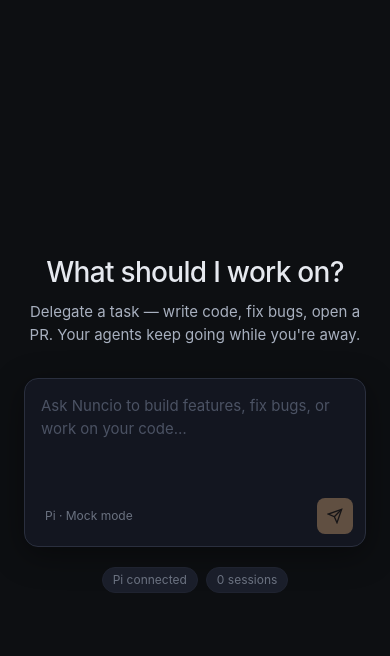
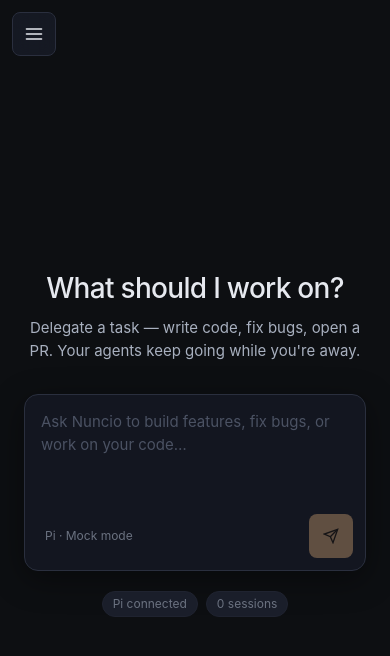
Before and after one commit to oscarlehuu/nuncio, a React (Vite) app in the folder apps/web/: page / in a window 390 px wide. Shown: the top 656 px of the page. Built offline with nearby package versions, Linux system fonts and the light colour scheme; no server answers.

Commit message:
feat(web): mobile sidebar drawer and safe-area polish
Port mobile drawer, scrim overlay, safe-area insets, and 44px touch
targets from mockup.html for viewports ≤768px.

```diff
--- a/apps/web/src/App.tsx
+++ b/apps/web/src/App.tsx
@@ -13,6 +13,7 @@ export default function App() {
   const [sessions, setSessions] = useState<Session[]>([]);
   const [activeId, setActiveId] = useState<string | null>(null);
   const [creating, setCreating] = useState(false);
+  const [sidebarOpen, setSidebarOpen] = useState(false);
   const events = useSessionStream(activeId);
 
   const refresh = useCallback(async () => {
@@ -29,12 +30,28 @@ export default function App() {
 
   const activeSession = sessions.find((s) => s.id === activeId) ?? null;
 
+  const closeSidebar = useCallback(() => setSidebarOpen(false), []);
+
+  const handleSelect = useCallback(
+    (id: string | null) => {
+      setActiveId(id);
+      closeSidebar();
+    },
+    [closeSidebar],
+  );
+
+  const handleNew = useCallback(() => {
+    setActiveId(null);
+    closeSidebar();
+  }, [closeSidebar]);
+
   const handleCreate = async (prompt: string) => {
     setCreating(true);
     try {
       const session = await createSession(prompt);
       const list = await refresh();
       setActiveId(session.id);
+      closeSidebar();
       if (!list.find((s) => s.id === session.id)) {
         setSessions((prev) => [session, ...prev]);
       }
@@ -45,18 +62,33 @@ export default function App() {
 
   return (
     <div className="h-full grid md:grid-cols-[260px_1fr] bg-bg-0">
+      <button
+        type="button"
+        className="mobile-toggle"
+        aria-label="Menu"
+        aria-expanded={sidebarOpen}
+        onClick={() => setSidebarOpen((open) => !open)}
+      >
+        <MenuIcon />
+      </button>
+      <div
+        className={`scrim${sidebarOpen ? ' show' : ''}`}
+        onClick={closeSidebar}
+        role="presentation"
+      />
       <Sidebar
         sessions={sessions}
         activeId={activeId}
-        onSelect={setActiveId}
-        onNew={() => setActiveId(null)}
+        open={sidebarOpen}
+        onSelect={handleSelect}
+        onNew={handleNew}
       />
       <main className="flex flex-col min-h-0 min-w-0">
         {activeSession ? (
           <SessionDetail
             session={activeSession}
             events={events}
-            onBack={() => setActiveId(null)}
+            onBack={handleNew}
           />
         ) : (
           <HomeView
@@ -69,3 +101,13 @@ export default function App() {
     </div>
   );
 }
+
+function MenuIcon() {
+  return (
+    <svg viewBox="0 0 24 24" fill="none" stroke="currentColor" strokeWidth="2" strokeLinecap="round" className="w-5 h-5">
+      <line x1="3" y1="6" x2="21" y2="6" />
+      <line x1="3" y1="12" x2="21" y2="12" />
+      <line x1="3" y1="18" x2="21" y2="18" />
+    </svg>
+  );
+}
--- a/apps/web/src/components/home-view.tsx
+++ b/apps/web/src/components/home-view.tsx
@@ -17,7 +17,7 @@ export function HomeView({ sessionCount, onSubmit, loading }: HomeViewProps) {
   };
 
   return (
-    <section className="flex-1 flex flex-col items-center justify-center p-6 overflow-y-auto">
+    <section className="flex-1 flex flex-col items-center justify-center p-6 pt-16 md:pt-6 overflow-y-auto">
       <div className="w-full max-w-[720px]">
         <div className="text-center mb-8">
           <h1 className="text-[28px] font-medium tracking-tight mb-2">What should I work on?</h1>
@@ -40,13 +40,13 @@ export function HomeView({ sessionCount, onSubmit, loading }: HomeViewProps) {
             rows={4}
             className="w-full bg-transparent px-4 pt-4 pb-2 resize-none outline-none text-[15px] placeholder:text-text-3"
           />
-          <div className="flex items-center justify-between px-3 pb-3">
+          <div className="home-composer-bar flex items-center justify-between px-3 pb-3">
             <span className="text-xs text-text-2 px-2">Pi · Mock mode</span>
             <button
               type="button"
               onClick={() => void handleSubmit()}
               disabled={loading || !prompt.trim()}
-              className="w-9 h-9 rounded-lg bg-accent text-[#1a1208] flex items-center justify-center disabled:opacity-40 hover:bg-accent-hover transition-colors"
+              className="touch-target w-11 h-11 md:w-9 md:h-9 rounded-lg bg-accent text-[#1a1208] flex items-center justify-center disabled:opacity-40 hover:bg-accent-hover transition-colors"
             >
               <SendIcon />
             </button>
--- a/apps/web/src/components/sidebar.tsx
+++ b/apps/web/src/components/sidebar.tsx
@@ -5,13 +5,16 @@ import { StatusDot } from './status-dot';
 interface SidebarProps {
   sessions: Session[];
   activeId: string | null;
+  open?: boolean;
   onSelect: (id: string | null) => void;
   onNew: () => void;
 }
 
-export function Sidebar({ sessions, activeId, onSelect, onNew }: SidebarProps) {
+export function Sidebar({ sessions, activeId, open = false, onSelect, onNew }: SidebarProps) {
   return (
-    <aside className="hidden md:flex flex-col bg-bg-1 border-r border-border-soft w-[260px] min-h-0">
+    <aside
+      className={`sidebar-drawer flex flex-col bg-bg-1 border-r border-border-soft w-[260px] min-h-0 md:static md:translate-x-0 md:shadow-none ${open ? 'open' : ''}`}
+    >
       <div className="p-4 pb-3 shrink-0">
         <div className="flex items-center gap-2.5 px-1">
           <div className="w-[26px] h-[26px] rounded-[7px] bg-gradient-to-br from-accent to-[#b88858] flex items-center justify-center font-serif font-semibold text-[#1a1208] text-sm">
@@ -23,7 +26,7 @@ export function Sidebar({ sessions, activeId, onSelect, onNew }: SidebarProps) {
           <button
             type="button"
             onClick={onNew}
-            className="flex items-center gap-2 px-2 py-1.5 rounded-md text-accent bg-accent-soft text-[13px] w-full text-left"
+            className="touch-target flex items-center gap-2 px-2 py-2 md:py-1.5 rounded-md text-accent bg-accent-soft text-[13px] w-full text-left"
           >
             <PlusIcon />
             <span>New Agents</span>
@@ -41,7 +44,7 @@ export function Sidebar({ sessions, activeId, onSelect, onNew }: SidebarProps) {
               key={s.id}
               type="button"
               onClick={() => onSelect(s.id)}
-              className={`relative flex items-start gap-2 p-2 rounded-md text-left w-full transition-colors ${
+              className={`touch-target relative flex items-start gap-2 p-2.5 md:p-2 rounded-md text-left w-full transition-colors ${
                 activeId === s.id ? 'bg-bg-2' : 'hover:bg-bg-2'
               }`}
             >
--- a/apps/web/src/index.css
+++ b/apps/web/src/index.css
@@ -51,3 +51,66 @@ body {
   background: var(--color-border);
   border-radius: 4px;
 }
+
+/* Mobile sidebar toggle + scrim (outside grid) */
+.mobile-toggle {
+  display: none;
+  position: fixed;
+  top: calc(12px + env(safe-area-inset-top, 0px));
+  left: calc(12px + env(safe-area-inset-left, 0px));
+  z-index: 60;
+  width: 44px;
+  height: 44px;
+  background: rgba(26, 30, 42, 0.72);
+  backdrop-filter: blur(10px);
+  border-radius: 8px;
+  border: 1px solid var(--color-border);
+  align-items: center;
+  justify-content: center;
+  color: var(--color-text-0);
+  cursor: pointer;
+}
+
+.scrim {
+  display: none;
+  position: fixed;
+  inset: 0;
+  background: rgba(0, 0, 0, 0.5);
+  z-index: 40;
+}
+
+.scrim.show {
+  display: block;
+}
+
+@media (max-width: 768px) {
+  .mobile-toggle {
+    display: flex;
+  }
+
+  .sidebar-drawer {
+    position: fixed;
+    top: 0;
+    left: 0;
+    bottom: 0;
+    width: 280px;
+    z-index: 50;
+    transform: translateX(-100%);
+    transition: transform 0.22s ease;
+    padding-top: env(safe-area-inset-top, 0px);
+  }
+
+  .sidebar-drawer.open {
+    transform: translateX(0);
+    box-shadow: 0 8px 32px rgba(0, 0, 0, 0.4);
+  }
+
+  .home-composer-bar {
+    padding-bottom: calc(12px + env(safe-area-inset-bottom, 0px));
+  }
+
+  .touch-target {
+    min-height: 44px;
+    min-width: 44px;
+  }
+}
```
Also changed, not shown: 1 other file (tests, documents, lock files or other folders).
